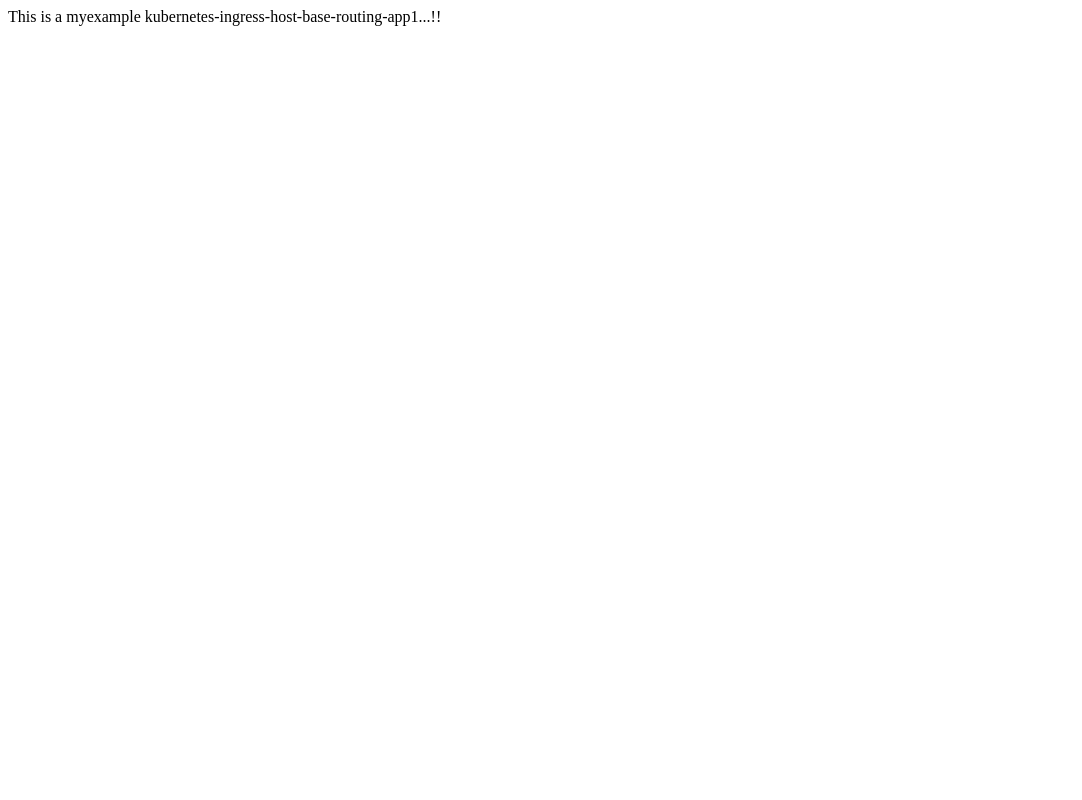
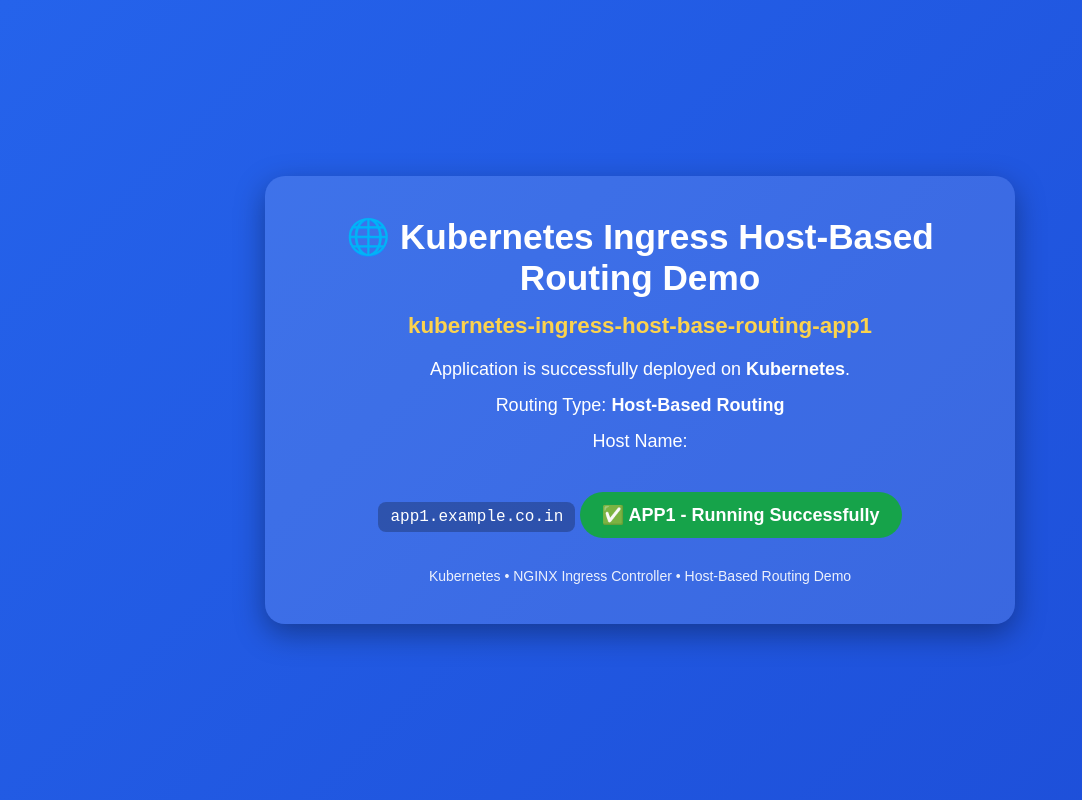
Before and after one commit to mehul-kubernetes/myexample-ingress-host-base-routing, a website: page App1/index.html in a window 1280 px wide. Shown: the whole page, without its empty margins (0-1082 px from the left). Drawn offline with Linux system fonts and the light colour scheme.

Commit message:
add host base routing files

```diff
--- a/App1/index.html
+++ b/App1/index.html
@@ -1 +1,109 @@
-This is a myexample kubernetes-ingress-host-base-routing-app1...!!
+<!DOCTYPE html>
+<html lang="en">
+
+<head>
+    <meta charset="UTF-8">
+    <meta name="viewport" content="width=device-width, initial-scale=1.0">
+    <title>kubernetes-ingress-host-base-routing-app1</title>
+
+    <style>
+        * {
+            margin: 0;
+            padding: 0;
+            box-sizing: border-box;
+        }
+
+        body {
+            font-family: Arial, Helvetica, sans-serif;
+            background: linear-gradient(135deg, #2563EB, #1D4ED8);
+            color: white;
+            display: flex;
+            justify-content: center;
+            align-items: center;
+            height: 100vh;
+        }
+
+        .container {
+            text-align: center;
+            background: rgba(255, 255, 255, 0.12);
+            padding: 40px;
+            border-radius: 20px;
+            box-shadow: 0 10px 30px rgba(0, 0, 0, 0.35);
+            max-width: 750px;
+        }
+
+        h1 {
+            font-size: 2.2rem;
+            margin-bottom: 15px;
+        }
+
+        .app-name {
+            color: #FCD34D;
+            font-size: 1.4rem;
+            font-weight: bold;
+            margin-bottom: 20px;
+        }
+
+        .info {
+            margin: 15px 0;
+            font-size: 18px;
+        }
+
+        code {
+            background: rgba(0, 0, 0, 0.25);
+            padding: 6px 12px;
+            border-radius: 8px;
+            font-size: 16px;
+        }
+
+        .status {
+            display: inline-block;
+            margin-top: 25px;
+            background: #16A34A;
+            padding: 12px 22px;
+            border-radius: 30px;
+            font-weight: bold;
+            font-size: 18px;
+        }
+
+        footer {
+            margin-top: 30px;
+            font-size: 14px;
+            opacity: 0.9;
+        }
+    </style>
+</head>
+
+<body>
+    <div class="container">
+        <h1>🌐 Kubernetes Ingress Host-Based Routing Demo</h1>
+
+        <div class="app-name">
+            kubernetes-ingress-host-base-routing-app1
+        </div>
+
+        <p class="info">
+            Application is successfully deployed on <strong>Kubernetes</strong>.
+        </p>
+
+        <p class="info">
+            Routing Type: <strong>Host-Based Routing</strong>
+        </p>
+
+        <p class="info">
+            Host Name:
+        </p>
+
+        <code>app1.example.co.in</code>
+
+        <div class="status">
+            ✅ APP1 - Running Successfully
+        </div>
+
+        <footer>
+            Kubernetes • NGINX Ingress Controller • Host-Based Routing Demo
+        </footer>
+    </div>
+</body>
+
+</html>
```
Also changed, not shown: App2/index.html (+109 -1 lines).
